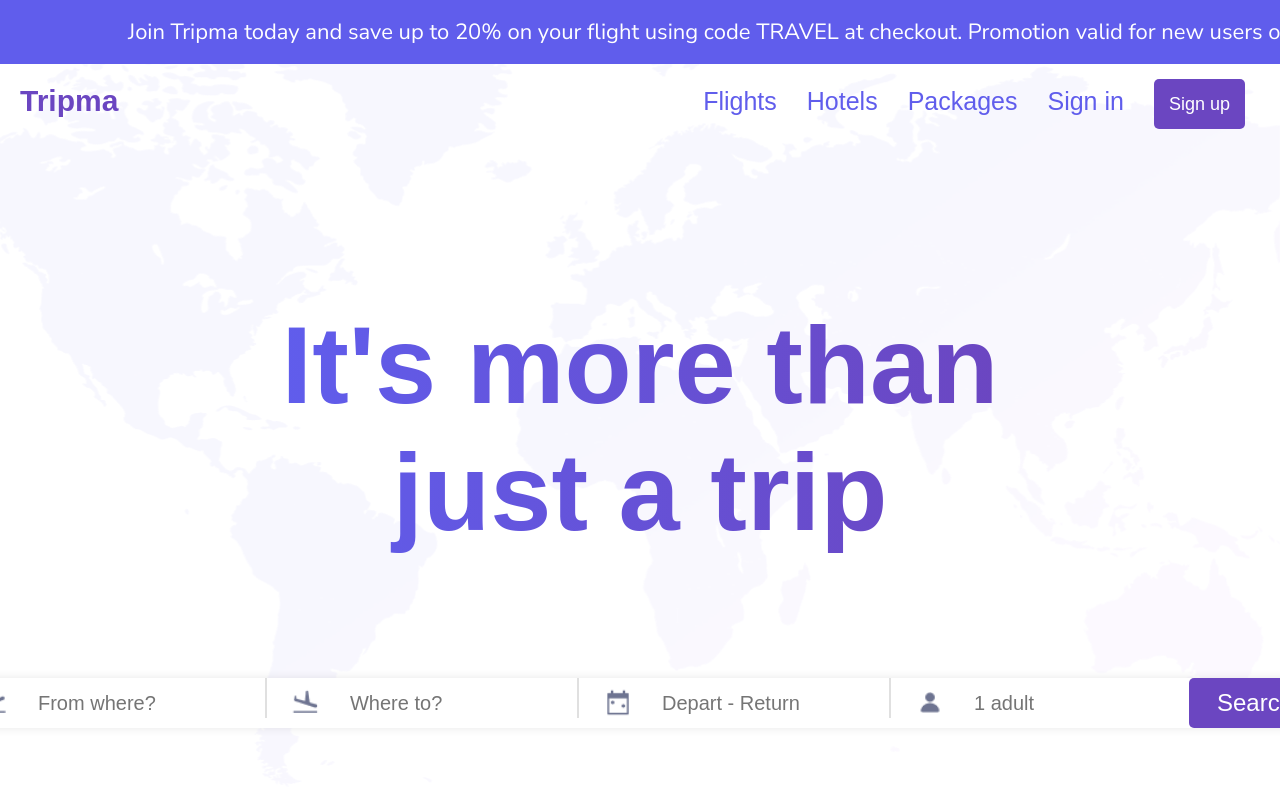
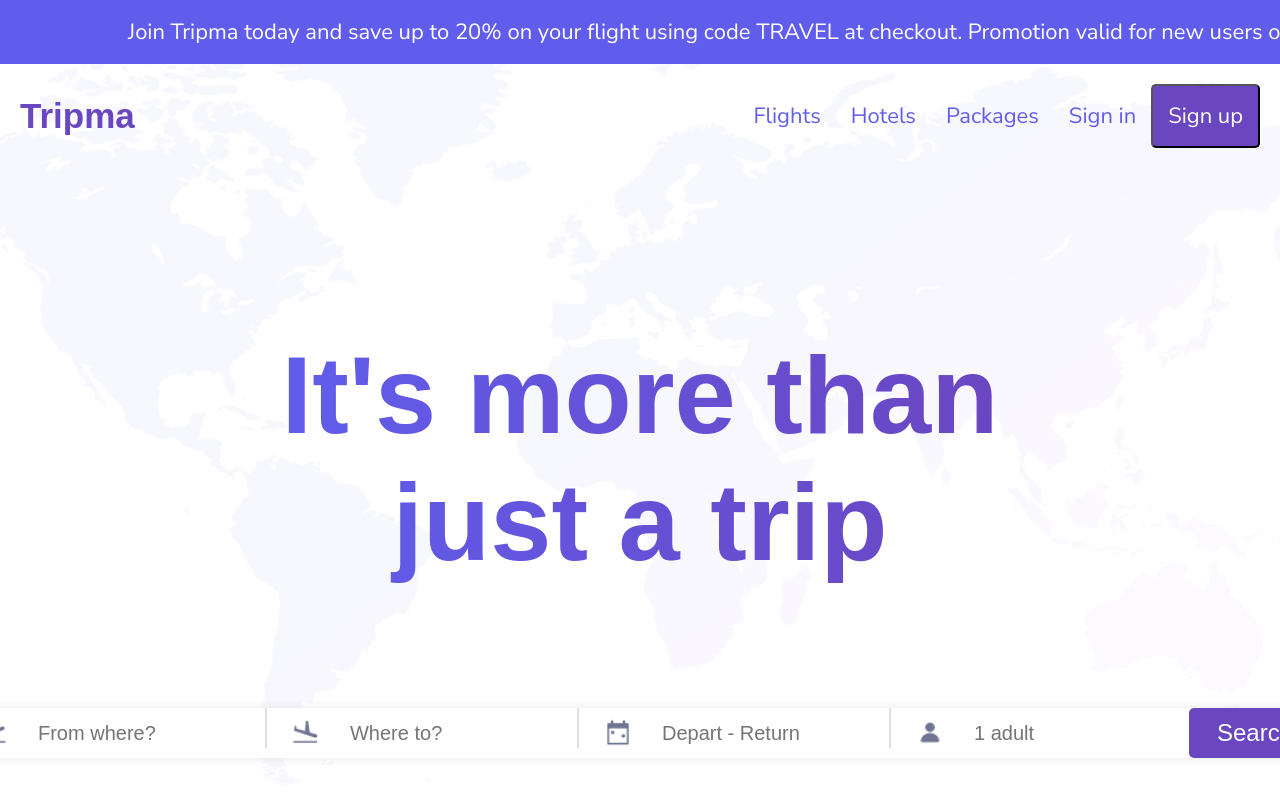
Before and after one commit to AiLinh06/Tripma, a React (Create React App) app: page / in a window 1280 px wide. Shown: the top 800 px of the page. Built offline with nearby package versions, Linux system fonts and the light colour scheme.

Commit message:
Sign Up Button

```diff
--- a/src/components/NavBar/Navigation.js
+++ b/src/components/NavBar/Navigation.js
@@ -10,7 +10,7 @@ const Navigation = () => {
         <a href="#hotels">Hotels</a>
         <a href="#packages">Packages</a>
         <a href="#signin">Sign in</a>
-        <a href="#signup" className={styles.signup}>Sign up</a>
+        <button className={styles.signup} type="button">Sign up</button>
       </div>
     </div>
   );
--- a/src/components/NavBar/Navigation.module.css
+++ b/src/components/NavBar/Navigation.module.css
@@ -6,7 +6,7 @@
 }
 
 .logo {
-  font-size: 30px;
+  font-size: 35px;
   color: #6B46C1;
   font-weight: bold;
 }
@@ -15,7 +15,9 @@
   margin: 0 15px;
   color: #605DEC;
   text-decoration: none;
-  font-size: 25px;
+  font-size: 22px;
+  font-family: 'Nunito Sans', Arial, sans-serif;
+  font-weight: 400;
 }
 
 .menu .signup {
@@ -24,5 +26,7 @@
   padding: 15px 15px;
   border-radius: 5px;
   text-decoration: none;
-  font-size: 18px;
+  font-size: 22px;
+  font-family: 'Nunito Sans', Arial, sans-serif;
+  font-weight: 400;
 }
```
